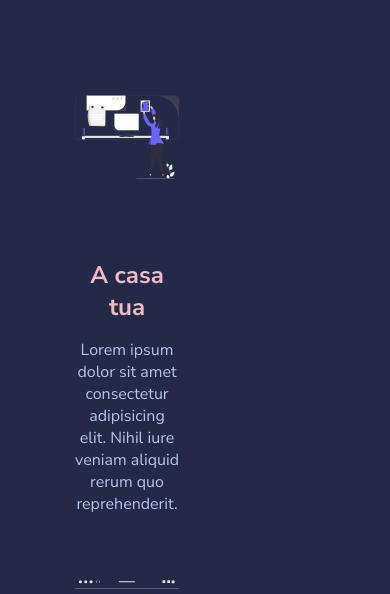
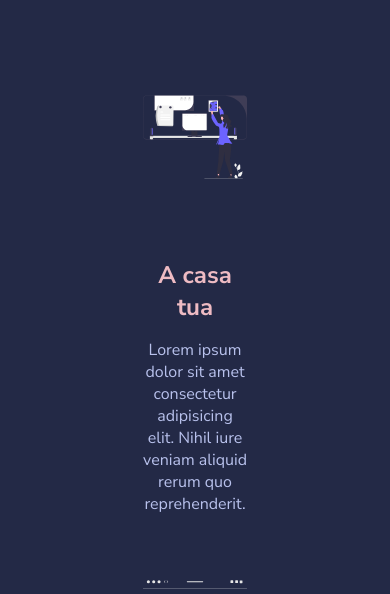
Before and after one commit to samuele301197/html-css-resp-wannabe, a plain HTML site: page index.html in a window 390 px wide. Shown: the part 239-833 px from the top of the page. Drawn offline with Linux system fonts and the light colour scheme.

Commit message:
feat:query

```diff
--- a/css/media-query.css
+++ b/css/media-query.css
@@ -11,11 +11,18 @@
 
 @media screen and (max-width: 480px) {
     .row{
-        display: inline;
+        display: flex;
+        flex-direction: column;
+        align-items: center;
+
     }
 
     .why-us{
         background-color: black;
     }
 
+    .steps{
+        margin: 0;
+    }
+
 }
```
